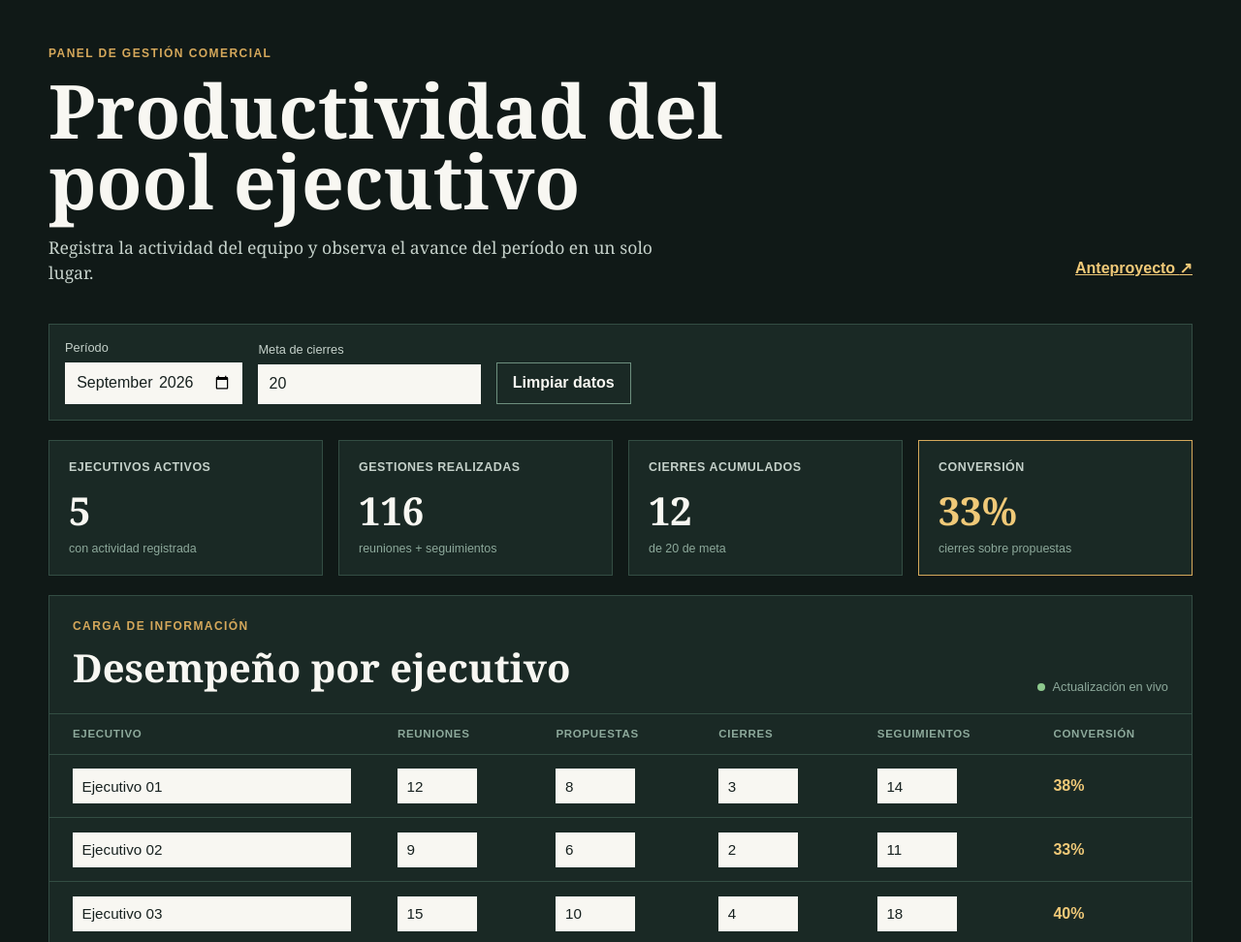
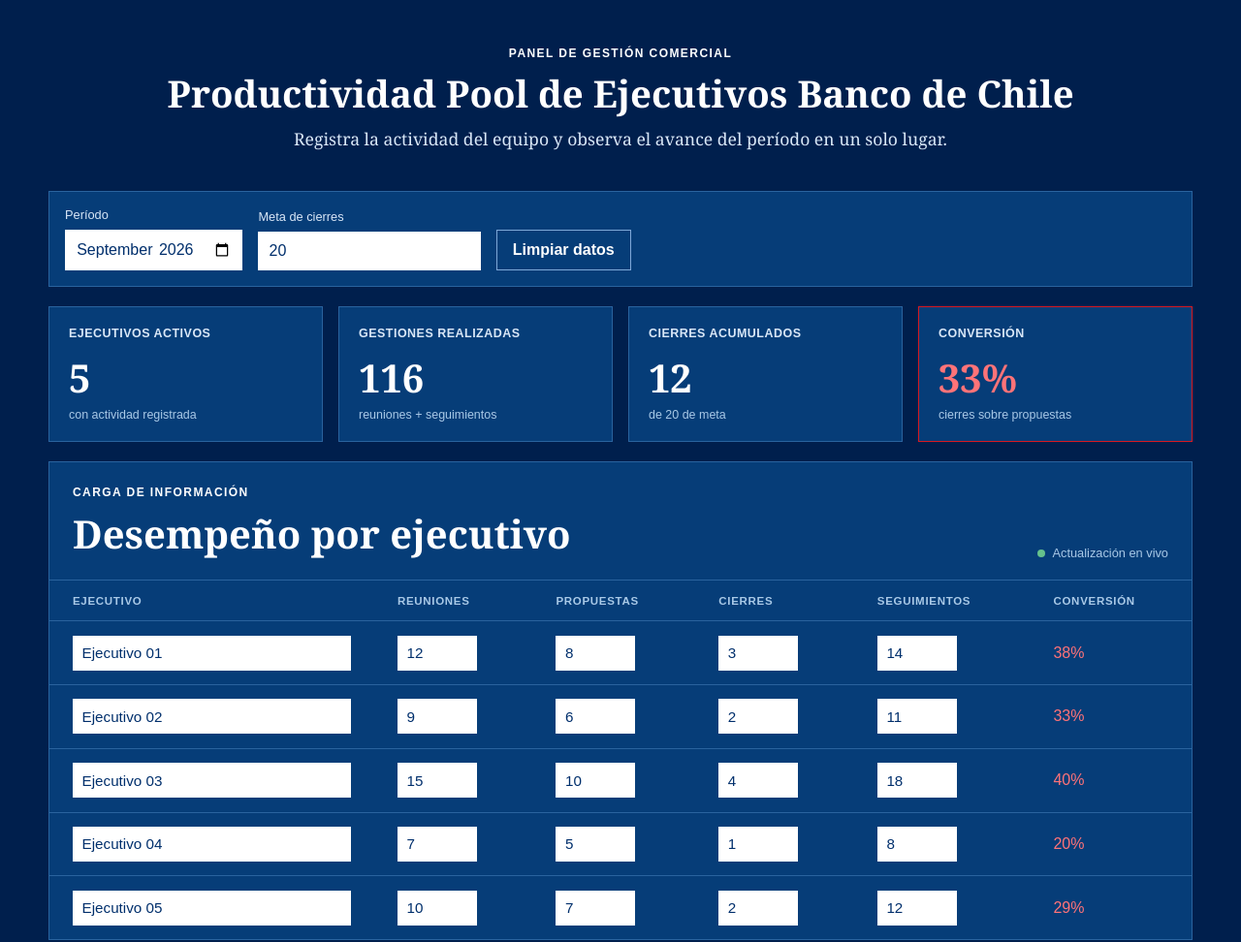
Before and after one commit to mecheverriar1974/MiPrimerRepo, a plain HTML site: page dashboard.html in a window 1280 px wide. Shown: the top 972 px of the page at 97% size. Drawn offline with Linux system fonts and the light colour scheme.

Commit message:
cambie el titulo en dashboard

```diff
--- a/css/styles.css
+++ b/css/styles.css
@@ -1,32 +1,30 @@
 :root {
-	color: #f8f7f2;
-	background: #17211f;
+	color: #ffffff;
+	background: #002f6c;
 	font-family: Georgia, 'Times New Roman', serif;
 }
 
-* {
-	box-sizing: border-box;
-}
+* { box-sizing: border-box; }
 
 body {
 	display: grid;
 	min-height: 100vh;
 	margin: 0;
 	place-items: center;
-	background: radial-gradient(circle at 15% 15%, #31544a, transparent 38%), #17211f;
+	background: radial-gradient(circle at 15% 15%, #0b5cae, transparent 38%), #002f6c;
 }
 
 .calculator {
 	width: min(92vw, 620px);
 	padding: clamp(2rem, 7vw, 5rem);
-	border: 1px solid #6d8f7e;
-	background: #21302c;
-	box-shadow: 14px 14px 0 #d5a85b;
+	border: 1px solid #7fa8d8;
+	background: #064a96;
+	box-shadow: 14px 14px 0 #d71920;
 }
 
 .eyebrow {
 	margin: 0 0 1rem;
-	color: #d5a85b;
+	color: #ffffff;
 	font-family: Arial, sans-serif;
 	font-size: 0.75rem;
 	font-weight: bold;
@@ -34,17 +32,8 @@
 	text-transform: uppercase;
 }
 
-h1 {
-	margin: 0;
-	font-size: clamp(2.5rem, 8vw, 5rem);
-	line-height: 0.95;
-}
-
-.description {
-	color: #c5d1ca;
-	font-size: 1.1rem;
-	line-height: 1.5;
-}
+h1 { margin: 0; font-size: clamp(2.5rem, 8vw, 5rem); line-height: 0.95; }
+.description { color: #d9e7f7; font-size: 1.1rem; line-height: 1.5; }
 
 .sum-form {
 	display: grid;
@@ -54,357 +43,71 @@
 	margin-top: 2.5rem;
 }
 
-label {
-	display: grid;
-	gap: 0.5rem;
-	color: #c5d1ca;
-	font-family: Arial, sans-serif;
-	font-size: 0.8rem;
-}
+label { display: grid; gap: 0.5rem; color: #d9e7f7; font-family: Arial, sans-serif; font-size: 0.8rem; }
+input, button { min-height: 3rem; border: 0; font: inherit; }
+input { width: 100%; padding: 0.7rem; color: #002f6c; background: #ffffff; font-family: Arial, sans-serif; font-size: 1.2rem; }
+.operator { padding-bottom: 0.55rem; color: #ff7378; font-size: 2rem; }
+button { grid-column: 1 / -1; padding: 0.8rem 1.2rem; color: #ffffff; background: #d71920; cursor: pointer; font-family: Arial, sans-serif; font-weight: bold; }
+button:hover { background: #e83b42; }
+.result { display: block; margin-top: 2rem; color: #ff7378; font-size: 1.8rem; }
+.page-link { display: inline-block; margin-top: 3rem; color: #ff7378; font-family: Arial, sans-serif; font-weight: bold; }
+.page-link:hover { color: #ffffff; }
 
-input,
-button {
-	min-height: 3rem;
-	border: 0;
-	font: inherit;
-}
+.project-tasks { margin-top: 4rem; padding-top: 2rem; border-top: 1px solid #7fa8d8; }
+.project-tasks h2 { margin: 0; font-size: clamp(1.8rem, 5vw, 2.8rem); }
+.project-tasks ol { display: grid; gap: 0.75rem; margin: 1.5rem 0 0; padding-left: 2rem; color: #d9e7f7; font-family: Arial, sans-serif; line-height: 1.4; }
+.project-tasks li { padding-left: 0.35rem; }
+.project-tasks li::marker { color: #ff7378; font-weight: bold; }
 
-input {
-	width: 100%;
-	padding: 0.7rem;
-	color: #17211f;
-	background: #f8f7f2;
-	font-family: Arial, sans-serif;
-	font-size: 1.2rem;
-}
+.dashboard-body { display: block; min-height: 100vh; padding: 3rem 1.5rem; background: #001f4d; }
+.dashboard { width: min(100%, 1180px); margin: 0 auto; }
+.dashboard-header { display: block; margin-bottom: 2.5rem; text-align: center; }
+.dashboard-header h1 { width: 100%; max-width: none; margin: 0; font-size: clamp(1.6rem, 3vw, 2.6rem); text-align: center; }
+.dashboard-header .description { max-width: none; margin: 1rem 0 0; }
+.dashboard-header .page-link { margin: 0 0 0.5rem; white-space: nowrap; }
 
-.operator {
-	padding-bottom: 0.55rem;
-	color: #d5a85b;
-	font-size: 2rem;
-}
+.toolbar { display: flex; align-items: end; gap: 1rem; margin-bottom: 1.25rem; padding: 1rem; border: 1px solid #2a639e; background: #063d78; }
+.toolbar label { min-width: 180px; }
+.toolbar input { min-height: 2.5rem; font-size: 1rem; }
+.secondary-button { min-height: 2.5rem; border: 1px solid #7fa8d8; padding: 0.7rem 1rem; color: #ffffff; background: transparent; }
+.secondary-button:hover { color: #002f6c; background: #ffffff; }
 
-button {
-	grid-column: 1 / -1;
-	padding: 0.8rem 1.2rem;
-	color: #17211f;
-	background: #d5a85b;
-	cursor: pointer;
-	font-family: Arial, sans-serif;
-	font-weight: bold;
-}
+.metrics { display: grid; grid-template-columns: repeat(4, 1fr); gap: 1rem; margin-bottom: 1.25rem; }
+.metric-card, .insights > div { padding: 1.25rem; border: 1px solid #2a639e; background: #063d78; }
+.metric-card span, .insights span, .metric-card small, .insights small { display: block; font-family: Arial, sans-serif; }
+.metric-card span, .insights span { color: #d9e7f7; font-size: 0.78rem; font-weight: bold; letter-spacing: 0.04em; text-transform: uppercase; }
+.metric-card strong, .insights strong { display: block; margin: 0.65rem 0 0.3rem; color: #ffffff; font-size: 2.5rem; }
+.metric-card small, .insights small { color: #a9c9e7; font-size: 0.78rem; }
+.metric-card.accent { border-color: #d71920; }
+.metric-card.accent strong, .row-conversion { color: #ff7378; }
 
-button:hover {
-	background: #f0c978;
-}
-
-.result {
-	display: block;
-	margin-top: 2rem;
-	color: #f0c978;
-	font-size: 1.8rem;
-}
-
-.page-link {
-	display: inline-block;
-	margin-top: 3rem;
-	color: #f0c978;
-	font-family: Arial, sans-serif;
-	font-weight: bold;
-}
-
-.page-link:hover {
-	color: #f8f7f2;
-}
-
-.project-tasks {
-	margin-top: 4rem;
-	padding-top: 2rem;
-	border-top: 1px solid #6d8f7e;
-}
-
-.project-tasks h2 {
-	margin: 0;
-	font-size: clamp(1.8rem, 5vw, 2.8rem);
-}
-
-.project-tasks ol {
-	display: grid;
-	gap: 0.75rem;
-	margin: 1.5rem 0 0;
-	padding-left: 2rem;
-	color: #c5d1ca;
-	font-family: Arial, sans-serif;
-	line-height: 1.4;
-}
-
-.project-tasks li {
-	padding-left: 0.35rem;
-}
-
-.project-tasks li::marker {
-	color: #d5a85b;
-	font-weight: bold;
-}
-
-.dashboard-body {
-	display: block;
-	min-height: 100vh;
-	padding: 3rem 1.5rem;
-	background: #101917;
-}
-
-.dashboard {
-	width: min(100%, 1180px);
-	margin: 0 auto;
-}
-
-.dashboard-header {
-	display: flex;
-	align-items: end;
-	justify-content: space-between;
-	gap: 2rem;
-	margin-bottom: 2.5rem;
-}
-
-.dashboard-header h1 {
-	max-width: 760px;
-	font-size: clamp(2.5rem, 6vw, 5.5rem);
-}
-
-.dashboard-header .description {
-	max-width: 650px;
-	margin-bottom: 0;
-}
-
-.dashboard-header .page-link {
-	margin: 0 0 0.5rem;
-	white-space: nowrap;
-}
-
-.toolbar {
-	display: flex;
-	align-items: end;
-	gap: 1rem;
-	margin-bottom: 1.25rem;
-	padding: 1rem;
-	border: 1px solid #334d43;
-	background: #1a2925;
-}
-
-.toolbar label {
-	min-width: 180px;
-}
-
-.toolbar input {
-	min-height: 2.5rem;
-	font-size: 1rem;
-}
-
-.secondary-button {
-	min-height: 2.5rem;
-	border: 1px solid #6d8f7e;
-	padding: 0.7rem 1rem;
-	color: #f8f7f2;
-	background: transparent;
-}
-
-.secondary-button:hover {
-	color: #17211f;
-	background: #d5a85b;
-}
-
-.metrics {
-	display: grid;
-	grid-template-columns: repeat(4, 1fr);
-	gap: 1rem;
-	margin-bottom: 1.25rem;
-}
-
-.metric-card,
-.insights > div {
-	padding: 1.25rem;
-	border: 1px solid #334d43;
-	background: #1a2925;
-}
-
-.metric-card span,
-.insights span,
-.metric-card small,
-.insights small {
-	display: block;
-	font-family: Arial, sans-serif;
-}
-
-.metric-card span,
-.insights span {
-	color: #c5d1ca;
-	font-size: 0.78rem;
-	font-weight: bold;
-	letter-spacing: 0.04em;
-	text-transform: uppercase;
-}
-
-.metric-card strong,
-.insights strong {
-	display: block;
-	margin: 0.65rem 0 0.3rem;
-	color: #f8f7f2;
-	font-size: 2.5rem;
-}
-
-.metric-card small,
-.insights small {
-	color: #8da99b;
-	font-size: 0.78rem;
-}
-
-.metric-card.accent {
-	border-color: #d5a85b;
-}
-
-.metric-card.accent strong {
-	color: #f0c978;
-}
-
-.workspace-panel {
-	border: 1px solid #334d43;
-	background: #1a2925;
-}
-
-.panel-heading {
-	display: flex;
-	align-items: end;
-	justify-content: space-between;
-	gap: 1rem;
-	padding: 1.5rem 1.5rem 1.25rem;
-}
-
-.panel-heading .eyebrow {
-	margin-bottom: 0.5rem;
-}
-
-.panel-heading h2 {
-	margin: 0;
-	font-size: clamp(1.6rem, 4vw, 2.5rem);
-}
-
-.live-status {
-	color: #8da99b;
-	font-family: Arial, sans-serif;
-	font-size: 0.8rem;
-	white-space: nowrap;
-}
-
-.live-status i {
-	display: inline-block;
-	width: 0.5rem;
-	height: 0.5rem;
-	margin-right: 0.3rem;
-	border-radius: 50%;
-	background: #8dc98d;
-}
-
-.table-wrap {
-	overflow-x: auto;
-}
-
-table {
-	width: 100%;
-	min-width: 760px;
-	border-collapse: collapse;
-	font-family: Arial, sans-serif;
-}
-
-th,
-td {
-	padding: 0.9rem 1.5rem;
-	border-top: 1px solid #334d43;
-	text-align: left;
-}
-
-th {
-	color: #8da99b;
-	font-size: 0.72rem;
-	letter-spacing: 0.06em;
-	text-transform: uppercase;
-}
-
-td {
-	color: #f8f7f2;
-}
-
-td input {
-	min-height: 2.25rem;
-	padding: 0.45rem 0.6rem;
-	font-size: 0.95rem;
-}
-
-.executive-name {
-	min-width: 145px;
-}
-
-.data-input {
-	width: 82px;
-}
-
-.row-conversion {
-	color: #f0c978;
-	font-weight: bold;
-}
-
-.insights {
-	display: grid;
-	grid-template-columns: repeat(3, 1fr);
-	gap: 1rem;
-	margin-top: 1.25rem;
-}
+.workspace-panel { border: 1px solid #2a639e; background: #063d78; }
+.panel-heading { display: flex; align-items: end; justify-content: space-between; gap: 1rem; padding: 1.5rem 1.5rem 1.25rem; }
+.panel-heading .eyebrow { margin-bottom: 0.5rem; }
+.panel-heading h2 { margin: 0; font-size: clamp(1.6rem, 4vw, 2.5rem); }
+.live-status { color: #a9c9e7; font-family: Arial, sans-serif; font-size: 0.8rem; white-space: nowrap; }
+.live-status i { display: inline-block; width: 0.5rem; height: 0.5rem; margin-right: 0.3rem; border-radius: 50%; background: #65c18c; }
+.table-wrap { overflow-x: auto; }
+table { width: 100%; min-width: 760px; border-collapse: collapse; font-family: Arial, sans-serif; }
+th, td { padding: 0.9rem 1.5rem; border-top: 1px solid #2a639e; text-align: left; }
+th { color: #a9c9e7; font-size: 0.72rem; letter-spacing: 0.06em; text-transform: uppercase; }
+td { color: #ffffff; }
+td input { min-height: 2.25rem; padding: 0.45rem 0.6rem; font-size: 0.95rem; }
+.executive-name { min-width: 145px; }
+.data-input { width: 82px; }
+.insights { display: grid; grid-template-columns: repeat(3, 1fr); gap: 1rem; margin-top: 1.25rem; }
 
 @media (max-width: 760px) {
-	.dashboard-body {
-		padding: 1.5rem 1rem;
-	}
-
-	.dashboard-header {
-		align-items: start;
-		flex-direction: column;
-		gap: 1rem;
-	}
-
-	.metrics,
-	.insights {
-		grid-template-columns: repeat(2, 1fr);
-	}
-
-	.toolbar {
-		align-items: stretch;
-		flex-direction: column;
-	}
-
-	.toolbar label {
-		min-width: 0;
-	}
+	.dashboard-body { padding: 1.5rem 1rem; }
+	.dashboard-header { align-items: start; flex-direction: column; gap: 1rem; }
+	.metrics, .insights { grid-template-columns: repeat(2, 1fr); }
+	.toolbar { align-items: stretch; flex-direction: column; }
+	.toolbar label { min-width: 0; }
 }
 
 @media (max-width: 480px) {
-	.metrics,
-	.insights {
-		grid-template-columns: 1fr;
-	}
-
-	.metric-card strong,
-	.insights strong {
-		font-size: 2rem;
-	}
+	.metrics, .insights { grid-template-columns: 1fr; }
+	.metric-card strong, .insights strong { font-size: 2rem; }
+	.sum-form { grid-template-columns: 1fr auto 1fr; gap: 0.5rem; }
+	.calculator { box-shadow: 8px 8px 0 #d71920; }
 }
-
-@media (max-width: 480px) {
-	.sum-form {
-		grid-template-columns: 1fr auto 1fr;
-		gap: 0.5rem;
-	}
-
-	.calculator {
-		box-shadow: 8px 8px 0 #d5a85b;
-	}
-}
--- a/dashboard.html
+++ b/dashboard.html
@@ -3,7 +3,7 @@
 	<head>
 		<meta charset="UTF-8" />
 		<meta name="viewport" content="width=device-width, initial-scale=1.0" />
-		<title>Dashboard de productividad</title>
+		<title>Productividad Pool de Ejecutivos Banco de Chile</title>
 		<link rel="stylesheet" href="css/styles.css" />
 	</head>
 	<body class="dashboard-body">
@@ -11,10 +11,9 @@
 			<header class="dashboard-header">
 				<div>
 					<p class="eyebrow">Panel de gestión comercial</p>
-					<h1>Productividad del pool ejecutivo</h1>
+					<h1>Productividad Pool de Ejecutivos Banco de Chile</h1>
 					<p class="description">Registra la actividad del equipo y observa el avance del período en un solo lugar.</p>
 				</div>
-				<a class="page-link" href="anteproyecto.html">Anteproyecto <span aria-hidden="true">↗</span></a>
 			</header>
 
 			<section class="toolbar" aria-label="Filtros del dashboard">
```
